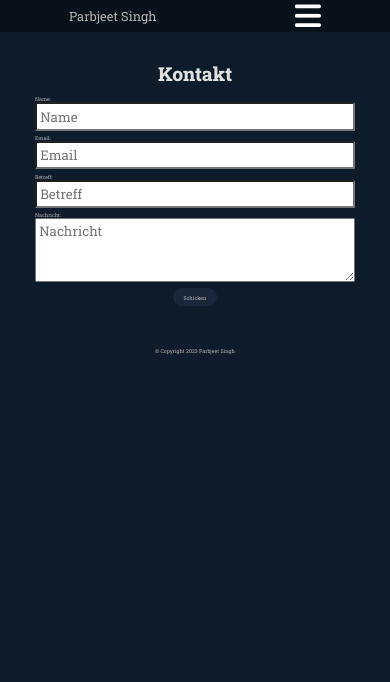
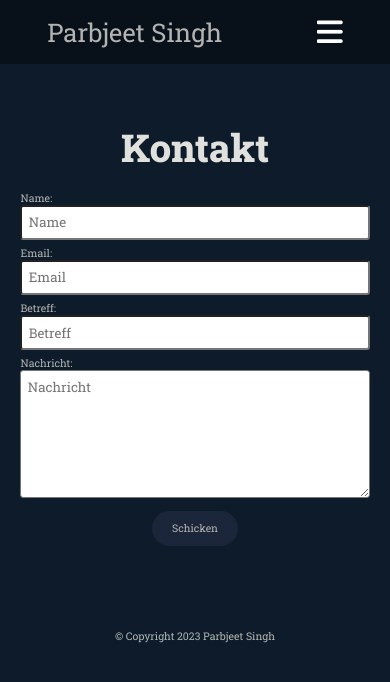
Before and after one commit to Parbjeetsingh/Projekarbeit1, a plain HTML site: page kontakt.html in a window 390 px wide. Drawn offline with Linux system fonts and the light colour scheme.

Commit message:
css removed

```diff
--- a/css/style.css
+++ b/css/style.css
@@ -273,12 +273,12 @@ figure {
   display: flex;
   flex-direction: column;
   color: var(--para);
+  width: 100rem;
 }
 
 .contact-input {
   border-radius: 0.5rem;
   padding: 1rem;
-  width: 100rem;
 }
 
 .contact-input-label {
@@ -381,6 +381,18 @@ Media Queries
     max-width: 130rem;
     padding: 0 3.2rem;
   }
+
+  .contact-input-field {
+    width: 100%;
+  }
+
+  .contact-input-message {
+    height: 20rem;
+    max-width: 100%;
+    max-height: 20rem;
+    min-width: 100%;
+    min-height: 20rem;
+  }
 }
 
 @media (max-width: 75em) {
@@ -454,12 +466,12 @@ Media Queries
 /* For 560px */
 @media (max-width: 40em) {
   html {
-    font-size: 30%;
+    font-size: 45%;
   }
 }
 
 @media (max-width: 30em) {
   html {
-    font-size: 20%;
+    font-size: 40%;
   }
 }
```
